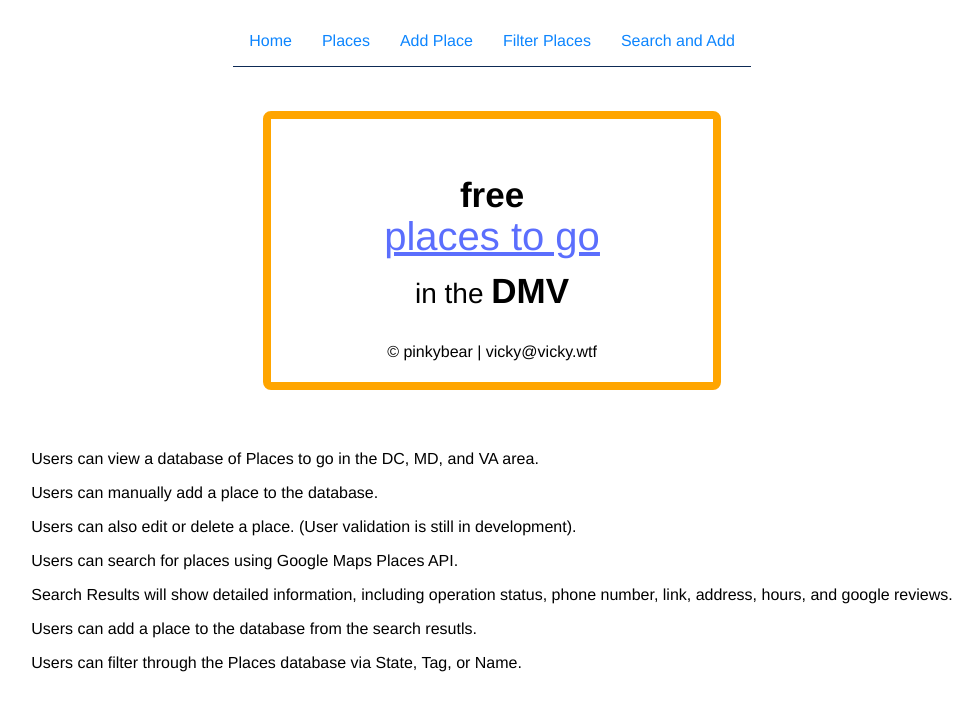
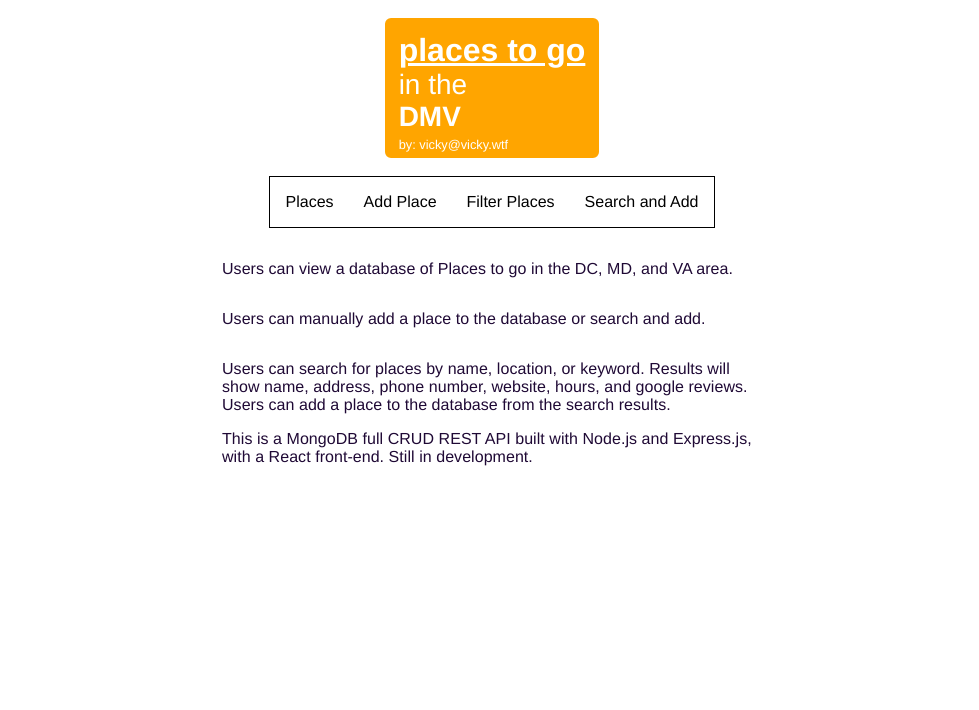
Before and after one commit to vickyphung/places-client, a React (Create React App) app: page / in a window 1280 px wide. Shown: the top 710 px of the page, without its empty margins (148-1127 px from the left). Built offline with nearby package versions, Linux system fonts and the light colour scheme.

Commit message:
updated place css

```diff
--- a/src/App.css
+++ b/src/App.css
@@ -1,9 +1,6 @@
 * {
   font-family: Helvetica;
 }
-
-
-
 
 .submitButton {
   width: 160px;
@@ -20,12 +17,10 @@
 }
 
 
-
 .createAccount{
   margin: 1em;
   padding: 1em;
 }
-
 
 .createUser, .loginUser {
   padding: 1rem;
@@ -34,3 +29,13 @@
 .loginUser {
   margin-top: 1rem;
 }
+
+
+Link, a {
+  text-decoration: none;
+  color: black;
+}
+
+Link:hover {
+color: black;
+}
--- a/src/components/Home/index.js
+++ b/src/components/Home/index.js
@@ -8,33 +8,33 @@ function Home(props) {
   console.log("Welcome HOME");
   return (
     <div className="home">
-      <NavBar />
       {/* <Login /> */}
 
       {/* <Places /> */}
-      <div className="siteName">
-        <p className="bold">free</p>
-        <p className="placesTG">
-          <Link className="placesTG" to="/places">
-            places to go
-          </Link>
-        </p>
-        <p>
-          in the <span className="bold">DMV</span>
-        </p>
-        <p className="credit">© pinkybear | vicky@vicky.wtf</p>
-      </div>
+      <div className="title">
+        <Link className="homepage" to="/">
+          <div className="siteName">
+            <span className="placesTG">places to go</span>
+            in the <span className="bold">DMV</span>
+            <p className="credit">by: vicky@vicky.wtf</p>
+          </div>
+        </Link>
+        <NavBar />
+
       <div className="info">
         <p>
           Users can view a database of Places to go in the DC, MD, and VA area.
         </p>
-        <p>Users can manually add a place to the database.</p>
-        <p>Users can also edit or delete a place. (User validation is still in development).</p>
-        <p>Users can search for places using Google Maps Places API.</p>
-        <p>Search Results will show detailed information, including operation status, phone number, link, address, hours, and google reviews.</p>
-        <p>Users can add a place to the database from the search resutls.</p>
-        <p>Users can filter through the Places database via State, Tag, or Name.</p>
+        <p>Users can manually add a place to the database or search and add.</p>
+
+        <p>Users can search for places by name, location, or keyword. Results will show name, address, phone number, website, hours, and google reviews. Users can add a place to the database from the search results.</p>
+        {/* <p>
+          Users can filter through the Places database by State, Tag, or Name.
+        </p> */}
+
+        This is a MongoDB full CRUD REST API built with Node.js and Express.js, with a React front-end. Still in development.
       </div>
+    </div>
     </div>
   );
 }
--- a/src/components/Home/styles.css
+++ b/src/components/Home/styles.css
@@ -4,44 +4,66 @@
 }
 
 .credit {
-    font-size: 1rem;
-    margin: -.01em;
+    font-size: .8rem;
+    margin-top: .25rem;
+    margin-bottom: -.5rem;
 }
 
 .placesTG {
-    color: #5b6efd;
-    font-size: 2.5rem;
+    color: white;
+    font-size: 2rem;
+    font-weight: bold;
     text-decoration: underline;
-    margin-top: -1em;
-    margin-bottom: -.5em
 }
+
 
 .bold {
     font-weight: bold;
-    font-size: 1.25em;
+    font-size: 1em;
 }
 
 .home {
     display: flex;
     flex-direction: column;
     align-items: center;
-    justify-content: center;
+    /* background-color: orange; */
+    width: 100vw;
+    height: 100vh;
 }
 
 .siteName {
     font-size: 1.75rem;
     display: flex;
     flex-direction: column;
-    gap: .25rem;
     border: 8px solid orange;
+    background-color: orange;
     border-radius: 8px;
-    padding: .75em;
-    justify-content: center;
-    align-items: center;
-    width: 400px;
-    margin: 1em;
+    padding: .5em;
+    color: white;
+    border: 2px solid white;
 }
 
+
+
 .info {
-    padding: 1em;
+    display: flex;
+    flex-direction: column;
+    /* align-self: center; */
+    /* align-items: center; */
+    width: 540px;
+    color: rgb(31, 9, 53);
+    letter-spacing: .05px;
 }
+
+
+.title {
+    display: flex;
+    /* background-color: orange; */
+    width: 100%;
+    align-items: center;
+    justify-content: center;
+    flex-direction: column;
+    padding: .25em;
+    padding-top: 1em;
+
+}
--- a/src/components/NavBar/index.js
+++ b/src/components/NavBar/index.js
@@ -4,20 +4,13 @@ import { Link } from "react-router-dom";
 function NavBar() {
   return (
     <div className="navLinks">
-      <Link to="/">Home</Link>
+      {/* <Link to="/">Home</Link> */}
       <Link to="/places">Places</Link>
-
-      {/* <Link to="/login">login</Link>
-                    <Link to="/places">places</Link> */}
-
+      {/* <Link to="/login">login</Link> */}
       <Link to="/places/add">Add Place</Link>
-
       <Link to="/places/filter">Filter Places</Link>
-
-
-      {/* <Link to="/reviews">reviews</Link>
-                    <Link to="/user">user</Link> */}
-
+       {/* <Link to="/reviews">reviews</Link> */}
+      {/* <Link to="/user">user</Link>  */}
       <Link to="/search">Search and Add</Link>
     </div>
   );
--- a/src/components/NavBar/style.css
+++ b/src/components/NavBar/style.css
@@ -6,15 +6,5 @@
     gap:30px;
     text-decoration: none;
     margin: 1em;
-    border-bottom: 1px solid #0d2a55;
-
+    border: 1px solid black;
 }
-
-Link, a {
-    text-decoration: none;
-    color: #0d85fe;
-}
-
-a:hover {
-    color: orange;
-}
--- a/src/components/Places/UpdatePlace/index.js
+++ b/src/components/Places/UpdatePlace/index.js
@@ -1,32 +1,30 @@
-import React, { useState, useEffect } from 'react';
-import axios from 'axios';
-import NavBar from '../../NavBar';
+import React, { useState, useEffect } from "react";
+import axios from "axios";
+import NavBar from "../../NavBar";
 
 const UpdatePlace = (props) => {
-
   const [place, setPlace] = useState([]);
 
   useEffect(() => {
     const updatePlace = async () => {
       // const response = await axios.get(`http://localhost:8800/places/id/${props.placeId}`
 
-        const response = await axios.get(`${'https://placeswithbear.herokuapp.com' || 'localhost:8800'}/places/id/${props.placeId}`,
-
+      const response = await axios.get(
+        `${
+          "https://placeswithbear.herokuapp.com" || "localhost:8800"
+        }/places/id/${props.placeId}`
 
         //  , {
         //    headers: {
         //      "JWT-Token": localStorage.jwtToken
         //    }
         //  }
-
       );
       console.log(response);
       setPlace(response.data);
-
-      }
+    };
     updatePlace();
-    }, [props.placeId])
-
+  }, [props.placeId]);
 
   const [placeFormData, setPlaceFormData] = useState({
     name: "",
@@ -34,26 +32,25 @@ const UpdatePlace = (props) => {
     city: "",
     state: "",
     zip: "",
-        tags: [""]
-
+    tags: [""],
   });
 
   const handleChange = (event) => {
-        setPlaceFormData({ ...placeFormData, [event.target.name]: event.target.value });
-      }
+    setPlaceFormData({
+      ...placeFormData,
+      [event.target.name]: event.target.value,
+    });
+  };
 
   const handleSubmit = async (event) => {
     event.preventDefault();
     // const response = await axios.put(`http://localhost:8800/places/update/${props.placeId}`, {
 
-
-
-
-        const response = await axios.put(`${'https://placeswithbear.herokuapp.com' || 'localhost:8800'}/places/update/${props.placeId}`, {
-
-
-
-
+    const response = await axios.put(
+      `${
+        "https://placeswithbear.herokuapp.com" || "localhost:8800"
+      }/places/update/${props.placeId}`,
+      {
         name: placeFormData.placeName,
         location: {
           street: placeFormData.placeStreet,
@@ -61,14 +58,14 @@ const UpdatePlace = (props) => {
           state: placeFormData.placeState,
           zip: placeFormData.placeZip,
         },
-        tags: [placeFormData.placeTags]
-    });
+        tags: [placeFormData.placeTags],
+      }
+    );
     console.log(response);
     // localStorage.setItem("jwtToken", response.data.jwtToken);
-    }
+  };
 
-
-    return(
+  return (
     <div>
       {console.log(place)}
 
@@ -76,39 +73,74 @@ const UpdatePlace = (props) => {
         return (
           <div>
             <NavBar />
-                        <div className='updatePlaceForm'>
+            <div className="updatePlaceForm">
               <h1>Update {place.name}</h1>
 
               <form onSubmit={handleSubmit}>
                 <div>
                   <label htmlFor="placeName">Name:</label>
-                            <input name="placeName" placeholder={place.name} id="placeName" onChange={handleChange} />
+                  <input
+                    name="placeName"
+                    placeholder={place.name}
+                    id="placeName"
+                    onChange={handleChange}
+                  />
                 </div>
                 <div>
                   <label htmlFor="placeStreet">Street:</label>
-                            <input name="placeStreet" id="placeStreet" placeholder={place.location.street} onChange={handleChange} />
-                            </div><div>
+                  <input
+                    name="placeStreet"
+                    id="placeStreet"
+                    placeholder={place.location.street}
+                    onChange={handleChange}
+                  />
+                </div>
+                <div>
                   <label htmlFor="placeCity">City:</label>
-                            <input name="placeCity" id="placeCity" placeholder={place.location.city} onChange={handleChange} />
-                            </div><div>
+                  <input
+                    name="placeCity"
+                    id="placeCity"
+                    placeholder={place.location.city}
+                    onChange={handleChange}
+                  />
+                </div>
+                <div>
                   <label htmlFor="placeState">State:</label>
-                            <input name="placeState" id="placeState" placeholder={place.location.state} onChange={handleChange} />
-                            </div><div>
+                  <input
+                    name="placeState"
+                    id="placeState"
+                    placeholder={place.location.state}
+                    onChange={handleChange}
+                  />
+                </div>
+                <div>
                   <label htmlFor="placeZip">Zip:</label>
-                            <input name="placeZip" id="placeZip" placeholder={place.location.zip} onChange={handleChange} />
-                            </div><div>
+                  <input
+                    name="placeZip"
+                    id="placeZip"
+                    placeholder={place.location.zip}
+                    onChange={handleChange}
+                  />
+                </div>
+                <div>
                   <label htmlFor="placeTags">Tags:</label>
-                            <input name="placeTags" id="placeTags" placeholder={place.tags} onChange={handleChange} />
-                            </div><div>
+                  <input
+                    name="placeTags"
+                    id="placeTags"
+                    placeholder={place.tags}
+                    onChange={handleChange}
+                  />
+                </div>
+                <div>
                   <input type="submit" />
                 </div>
               </form>
             </div>
           </div>
-                )
+        );
       })}
     </div>
-    )
-}
+  );
+};
 
 export default UpdatePlace;
--- a/src/components/Places/index.js
+++ b/src/components/Places/index.js
@@ -55,29 +55,24 @@ const Places = (props) => {
       {" "}
       <div className="container">
         {console.log(places)}
-        <div className="header">
+        <div className="title">
+        <Link className="homepage" to="/">
+          <div className="siteName">
+            <span className="placesTG">places to go</span>
+            in the <span className="bold">DMV</span>
+            <p className="credit">by: vicky@vicky.wtf</p>
+          </div>
+        </Link>
         <NavBar />
-        {/* <h1>
-          <p className="title">Places</p>
-        </h1> */}
-
-        <div className="siteName">
-          <p className="bold">free</p>
-          <Link className="placesTG" to="/places">
-            places to go
-          </Link>
-          <p>
-            in the <span className="bold">DMV</span>
-          </p>
-
-          <p className="credit">© pinkybear | vicky@vicky.wtf</p>
-        </div>
-        </div>
+      </div>
         <div className="placeList">
 
         {places?.map((placeList, index) => {
           return (
             <div className="place" key={index}>
+
+              <div className="nameAdd">
+
               <div className="placeName">
                 <h2>{placeList.name}</h2>
               </div>
@@ -89,21 +84,21 @@ const Places = (props) => {
                 <p>
                   {placeList.location.street}
                   <br />
-                  {placeList.location.city}
-                  <br />
-                  {placeList.location.state}
-                  <br />
+                  {placeList.location.city}, {" "}
+                  {placeList.location.state} {" "}
                   {placeList.location.zip}
                 </p>
               </div>
+              </div>
 
-              <div className="placeInfo">
+
+                <div className="tagsFav">
                 <div className="tags">
                   {placeList?.tags?.map((tag, index) => {
                     return (
-                      <div key={index} className="tag">
+                      <li key={index} className="tag">
                         {tag}
-                      </div>
+                      </li>
                     );
                   })}
                 </div>
@@ -117,6 +112,7 @@ const Places = (props) => {
                   </p>
                 </div>
 
+                  <div className="reviewSection">
                 <Accordion allowToggle>
                   <AccordionItem>
                     <h2>
@@ -124,13 +120,16 @@ const Places = (props) => {
                     className="reviewDrop"
                     _expanded={{ bg: '#4094c2', color: 'white' }}>
                         <Box flex="1" textAlign="left">
-                          <p className="">Reviews</p>
+                          <p className="reviewLabel">Reviews</p>
                         </Box>
-                        <AccordionIcon />
 
+                     <span className="accordIcon">   <AccordionIcon />
+                     </span>
                       </AccordionButton>
                     </h2>
-                    <AccordionPanel pb={4}>
+                    <AccordionPanel
+                    className="reviewsBox"
+                    pb={4}>
                       {placeList?.reviews?.map((review, index) => {
                         return (
                           <div key={index} id="reviews-list">
@@ -142,12 +141,14 @@ const Places = (props) => {
                     </AccordionPanel>
                   </AccordionItem>
                 </Accordion>
+                </div>
+                </div>
 
                 {/* <div>
               <h3>Posted by</h3>
               <p>{placeList.user ? placeList.user : "Unknown"}</p>
             </div> */}
-                <div className="placeButtons">
+                <div className="buttonSection">
                   <AddReview placeId={placeList._id} userId={props.userId} />
                   <AddFavorite placeId={placeList._id} userId={props.userId} />
 
@@ -172,7 +173,7 @@ const Places = (props) => {
                   >
                     ❌ delete
                   </button>
-                </div>
+
               </div>
             </div>
           );
--- a/src/components/Places/style.css
+++ b/src/components/Places/style.css
@@ -4,15 +4,6 @@
     justify-content: center;
     align-items: center;
     flex-wrap: wrap;
-}
-
-.title {
-    font-size: 3rem;
-    padding: .5em;
-    margin: .5em;
-    border: 8px solid orange;
-    text-align: center;
-    border-radius: 8px;
 }
 
 .placesTGTwo {
@@ -23,28 +14,33 @@
     margin-bottom: -.5em
 }
 .place {
-    border: 7px solid #0d2a55;
+    border: 7px solid #0077b6;
     border-radius: 5px;
     background-color: #0077b6;
     color: #caf0f8;
     margin: 1em;
-    padding: 2em;
-    width: 32.25%;
+    width: 300px;
+    /* min-height: 500px; */
     height:fit-content;
     display: flex;
     flex-direction: column;
-    justify-content: center;
+    justify-content: space-between;
     letter-spacing: .5px;
 }
 
 .placeName {
-    font-size: 1.25em;
+    font-size: 1.05em;
     color: #0077b6;
-    border: 2px solid white;
+    /* color:white; */
+    /* border: 2px solid white; */
     border-radius: 5px;
     background-color: white;
     font-weight: bold;
-    padding-left: 1em;
+    height: 100px;
+    display: flex;
+    justify-content: center;
+    align-items: center;
+    padding: .5rem;
 }
 
 .address {
@@ -52,58 +48,77 @@
     padding: 1rem;
     color: white;
     background-color: #4094c2;
-    border-radius: 6px;
+    border-radius: 5px;
     /* font-size: 1.25em; */
-    height: fit-content;
+    height: 70px;
     line-height: 20px;
+    display: flex;
+    align-items: center;
+}
+
+.tagsFav {
+    display: flex;
+    flex-direction: column;
+    justify-content: center;
+    align-items: center;
+}
+
+
+
+.tag {
+    color: #f4deb3;
+    list-style-type: none;
+    display: flex;
+    flex-wrap: wrap;
+    margin-top: 1rem;
+}
+
+.favCounter{
+    color: #f4deb3;
+}
+.reviewSection{
+    width: 300px;
+}
+.reviewLabel {
+    font-size: .95rem;
+}
+
+.reviewDrop {
+    background-color: #0077b6;
+    width: 300px;
+    height: 40px;
+    border: 1px solid #0077b6;
+    /* font-size: 1em; */
+    color: rgb(236, 233, 233);
+    /* border: 1px solid orange; */
+}
+
+
+.reviewDrop:hover {
+    background-color: #4094c2;
+    color: white;
 
 }
 
-.placeInfo {
-    margin: 1em;
-}
 
-.tagsLabel {
-    letter-spacing: .25px;
-    color: #f4deb3;
-}
-.tags {
-    display: flex;
-    gap: 5px;
-}
-
-.tag {
-    padding: .05px;
-    color: #f4deb3;
-}
-
-.favCount {
-    display: flex;
-    gap: 5px;
-}
-
-.favCounter{
-    color: #eea56c;
-    padding: .25em;
-    font-size: 1.15rem;
+.reviewsBox{
+    padding-left: 1rem;
+    margin-top: -1rem;
+    border: 1px solid #4094c2;
+    border-radius: 5px;
 }
 
 .reviewText {
     color: white;
     font-size: 14px;
-
 }
 
-.heart {
-    color: #f4deb3;
-}
 
-.placeButtons {
-    display: flex;
-    padding-top: 1em;
-    flex-wrap: wrap;
-    gap: 20px;
-    align-items: center;
+.buttonSection{
+    display:flex;
+    justify-content: space-around;
+    /* background-color: #4094c2; */
+    margin-top: .5em;
 }
 
 .addPlaceTitle {
@@ -143,12 +158,16 @@ input {
 
 button {
     /* padding: .75em; */
-    border: 1.5px solid #0d2a55;
+    border: 1.5px solid #4094c2;
     border-radius: 10px;
-    background-color: #caf0f8;
+    background-color: #4094c2;
     color: #0d2a55;
     width: fit-content;
     padding: .5rem;
+}
+
+.accordIcon{
+    font-size: 1.75em;
 }
 
 
@@ -172,22 +191,7 @@ button:hover {
     font-size: .8rem;
 }
 
-.reviewDrop {
-    background-color: #0077b6;
-    width: 70px;
-    height: 40px;
-    border: 1px solid #4094c2;
-    /* font-size: 1em; */
-    color: rgb(236, 233, 233);
 
-}
-
-
-.reviewDrop:hover {
-    background-color: #4094c2;
-    color: white;
-
-}
 
 .header {
     display: flex;
```
Lines whose indentation alone changed are shown as unchanged.
